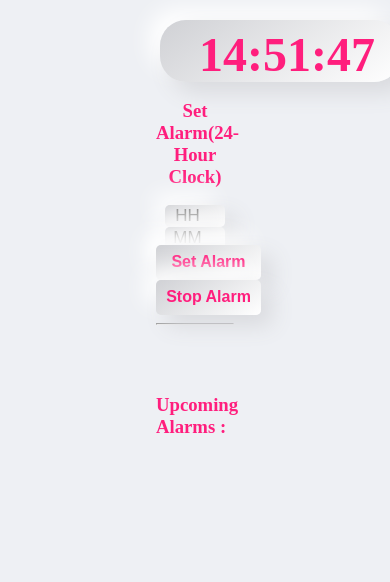
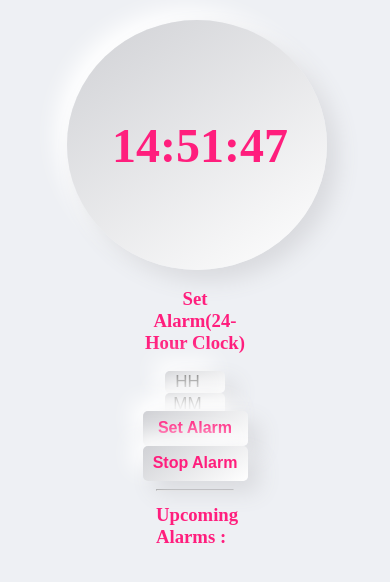
Before and after one commit to shubham13101996/Digital-Alarm-Clock.github.io, a plain HTML site: page index.html in a window 390 px wide. Drawn offline with Linux system fonts and the light colour scheme.

Commit message:
media queries

```diff
--- a/index.html
+++ b/index.html
@@ -28,9 +28,9 @@
         </form>
     </section>
   <hr style="margin: top 20px">
-    <section>
+    <section id="upcoming_alarm">
       <div>
-       <h3 class="alarm_clock_heading" style="margin-top: -20" >Upcoming Alarms :</h3>
+       <h3 class="alarm_clock_heading" style="margin-top: -45px;" >Upcoming Alarms :</h3>
       </div>
       <div>
         <ul id="alarmList">
--- a/style.css
+++ b/style.css
@@ -13,13 +13,17 @@
     margin-left: 40%;
     font-family: 'Times New Roman', Times, serif;
      margin-right: 40%;
-    align-items: center;
+    /* align-items: center; */
 
   }
 
   .alarm_clock_main_container{
     align-content: center;
     text-align: center;
+    display: flex;
+    align-items: center;
+    flex-direction: column;
+    /* gap: 2rem; */
   }
 
   .alarm_clock_display_time{
@@ -28,9 +32,12 @@
     align-content: center;
     background: var(--liner-gradiant-1);
   box-shadow: var(--shadow-1);
-    width: 230px;
-    height: 10%;
-    border-radius: 26px;
+    /* width: 230px;
+    /* height: 10%; */
+    /* border-radius: 26px; */
+    border-radius: 50%;
+    width: 250px;
+    height: 250px;
     padding-left: 5px;
     padding-right: 5px;
     margin-left: 4px;
@@ -41,7 +48,7 @@
   }
 
   #alarm_clock_time{
-    margin-top: 7px;
+    margin-top: 98px;
     margin-right: 20px;
     font-size: 3rem;
     font-weight: bold;
@@ -130,3 +137,17 @@
     cursor: pointer;
     font-weight:700;
   }
+
+
+  @media (max-width: 500px) {
+    #alarmList li{
+      margin-left: -118px;
+    }
+
+  }
+
+  @media (max-width: 300px) {
+    #alarmList li{
+      margin-left: -164px;
+    }
+  }
```
